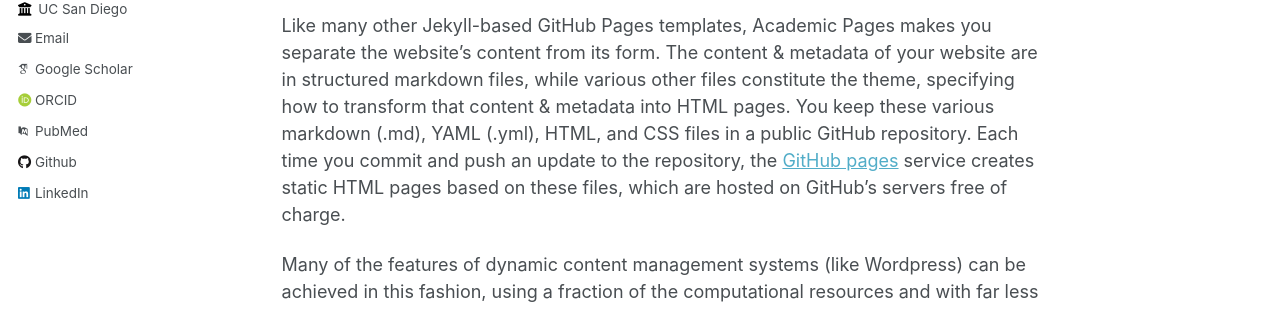
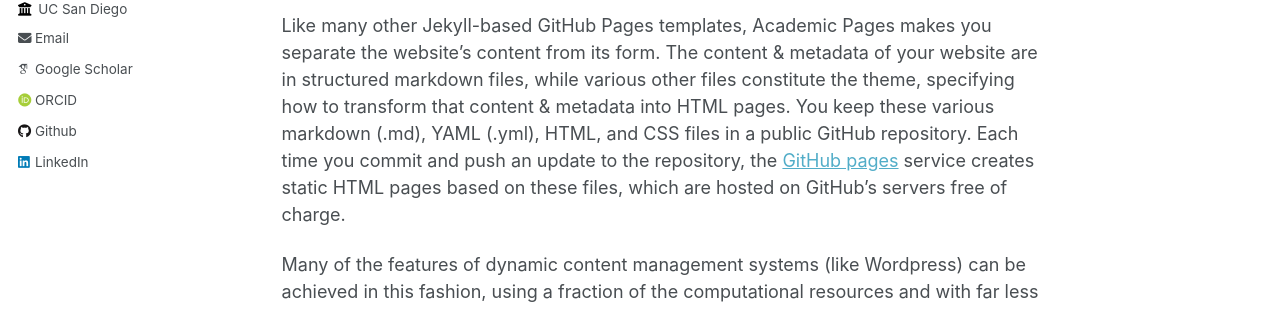
Before and after one commit to stevegtaylor/stevegtaylor.github.io, a Jekyll site: the page built from _pages/about.md, in a window 1280 px wide. Shown: the part 506-815 px from the top of the page. Built offline with Jekyll 4.4.1, drawn with Linux system fonts in a browser that asks for light colours; some web fonts are replaced.

Commit message:
Update _config.yml

```diff
--- a/_config.yml
+++ b/_config.yml
@@ -35,7 +35,7 @@ author:
   impactstory      : # URL
   orcid            : "https://orcid.org/0000-0002-5403-7226"
   semantic         : # URL
-  pubmed           : ""
+  pubmed           : #
   researchgate     : # URL
 
   # Repositories and software development
```
